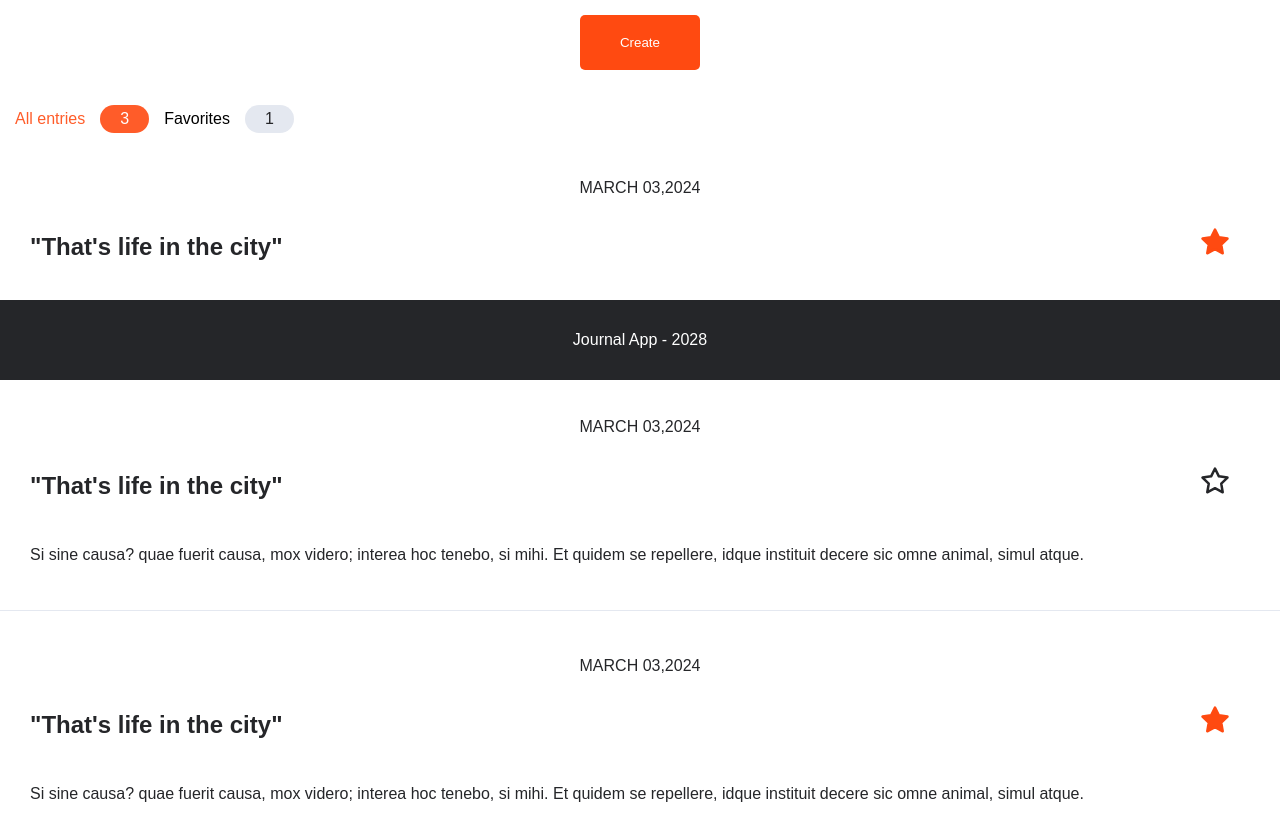
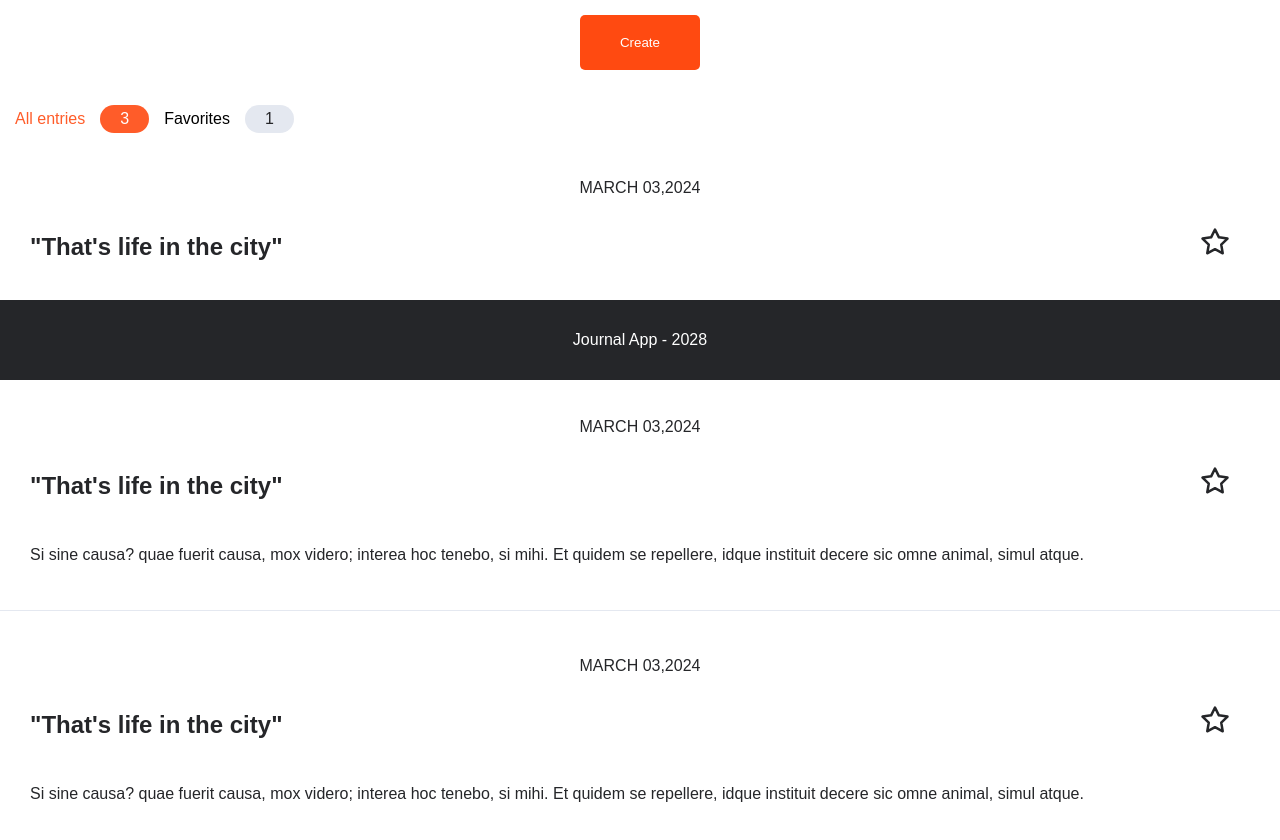
Before and after one commit to svetlivaksevski/journal-app, a React (Vite) app: page / in a window 1280 px wide. Shown: the part 420-1260 px from the top of the page. Built offline with nearby package versions, Linux system fonts and the light colour scheme.

Commit message:
Add toggle effect

```diff
--- /dev/null
+++ b/components/Card.jsx
@@ -0,0 +1,31 @@
+import { useState } from "react";
+import starfilled from "../star-filled.svg";
+import star from "../star.svg";
+
+export default function Card() {
+  const [liked, setLiked] = useState(false);
+
+  function toggleLiked() {
+    setLiked(!liked);
+  }
+
+  console.log(123);
+  return (
+    <section className="card">
+      <p className="dates"> MARCH 03,2024</p>
+      <div className="startandtext">
+        <h2 className="card__heading">"That's life in the city" </h2>
+        <img
+          onClick={toggleLiked}
+          src={liked ? starfilled : star}
+          className="bmimg"
+        ></img>
+      </div>
+      <p class="hidden_answer">
+        Si sine causa? quae fuerit causa, mox videro; interea hoc tenebo, si
+        mihi. Et quidem se repellere, idque instituit decere sic omne animal,
+        simul atque.
+      </p>
+    </section>
+  );
+}
--- a/components/Cards.jsx
+++ b/components/Cards.jsx
@@ -1,6 +1,6 @@
 import "./Cards.css";
-import starfilled from "../star-filled.svg";
-import star from "../star.svg";
+
+import Card from "./Card.jsx";
 
 export default function Cards() {
   return (
@@ -11,44 +11,13 @@ export default function Cards() {
         <span className="category"> Favorites</span>
         <span className="count"> 1 </span>
       </div>
-      <section className="card">
-        <p className="dates"> MARCH 03,2024</p>
-        <div className="startandtext">
-          <h2 className="card__heading">"That's life in the city" </h2>
-          <img src={starfilled} className="bmimg"></img>
-        </div>
-        <p class="hidden_answer">
-          Si sine causa? quae fuerit causa, mox videro; interea hoc tenebo, si
-          mihi. Et quidem se repellere, idque instituit decere sic omne animal,
-          simul atque.
-        </p>
-      </section>
+
+      <Card />
       <div class="dots"></div>
-      <section className="card">
-        <p className="dates"> MARCH 03,2024</p>
-        <div className="startandtext">
-          <h2 className="card__heading">"That's life in the city" </h2>
-          <img src={star} className="bmimg"></img>
-        </div>
-        <p class="hidden_answer">
-          Si sine causa? quae fuerit causa, mox videro; interea hoc tenebo, si
-          mihi. Et quidem se repellere, idque instituit decere sic omne animal,
-          simul atque.
-        </p>
-      </section>
+      <Card />
       <div class="dots"></div>
-      <section className="card">
-        <p className="dates"> MARCH 03,2024</p>
-        <div className="startandtext">
-          <h2 className="card__heading">"That's life in the city" </h2>
-          <img src={starfilled} className="bmimg"></img>
-        </div>
-        <p class="hidden_answer">
-          Si sine causa? quae fuerit causa, mox videro; interea hoc tenebo, si
-          mihi. Et quidem se repellere, idque instituit decere sic omne animal,
-          simul atque.
-        </p>
-      </section>
+      <Card />
+      <div class="dots"></div>
     </>
   );
 }
```
